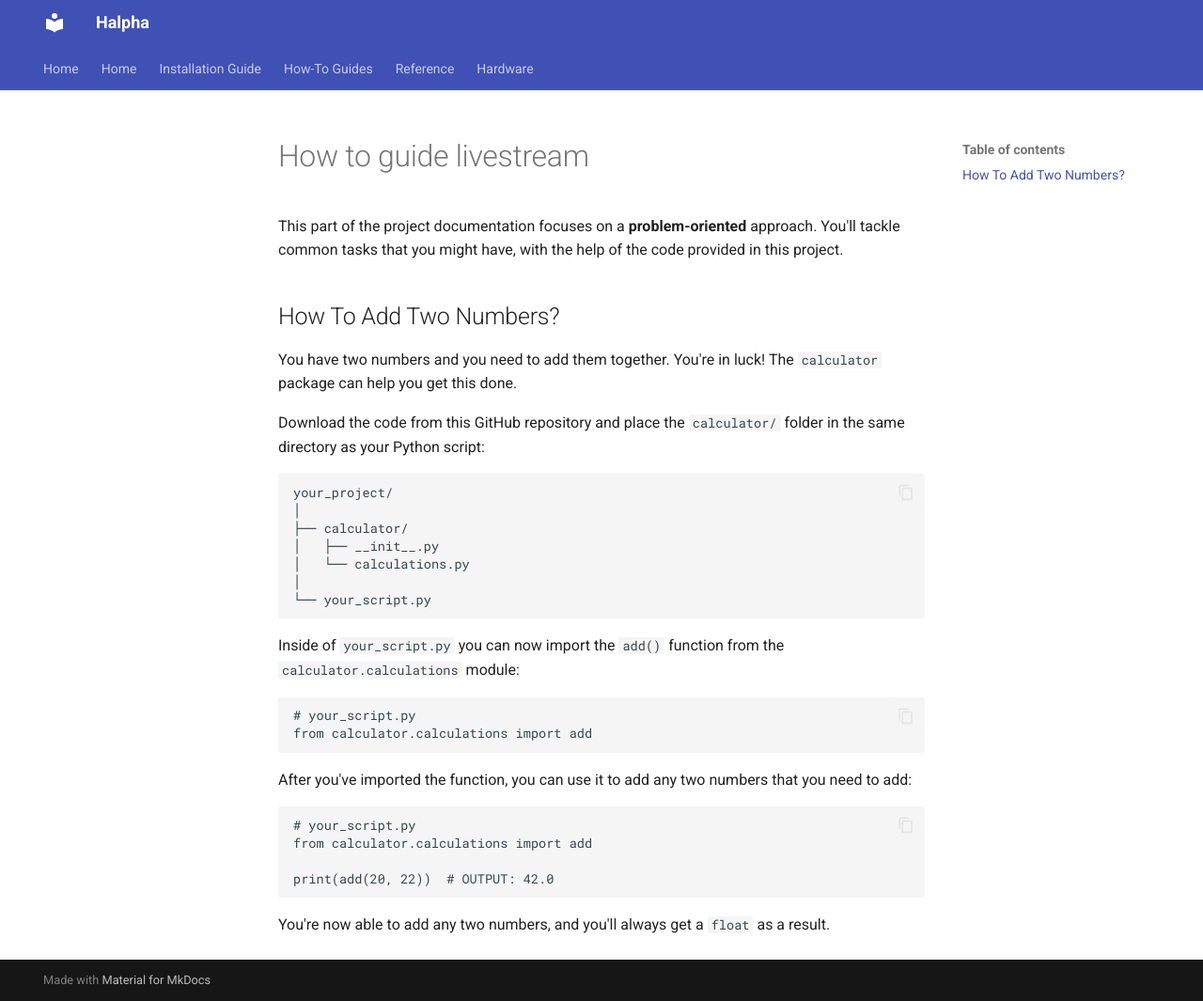
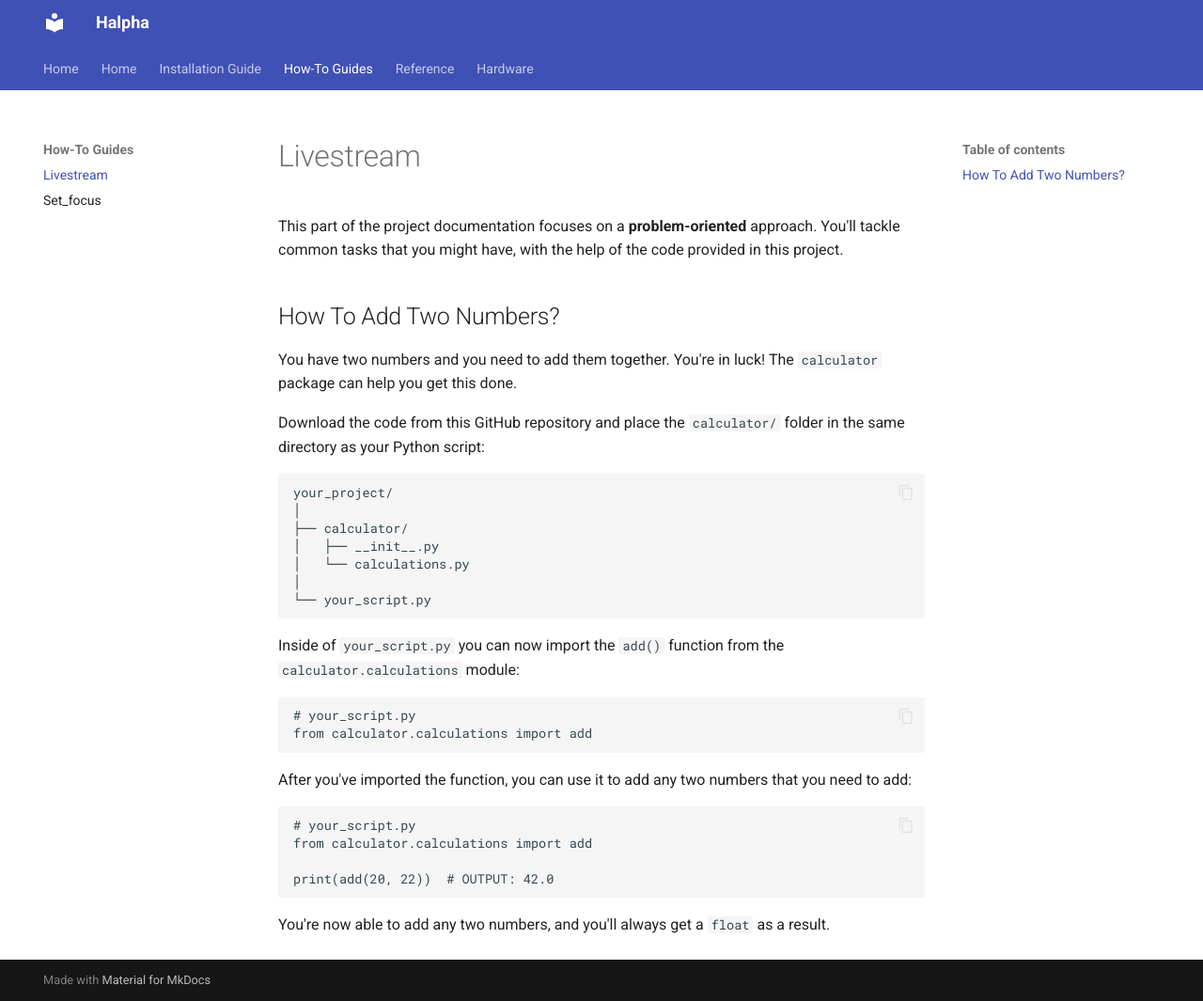
Before and after one commit to pmodwrc/halpha, an MkDocs documentation site: the page built from docs/how-to-guides/how-to-guide-livestream.md, in a window 1280 px wide and 1065 px high. Shown: the whole window at 94% size. Built offline with MkDocs 1.6.1 and Material for MkDocs 9.7.7, drawn with Linux system fonts in a browser that asks for light colours; some of the changed lines change nothing that is shown.

Commit message:
correction file naming

```diff
--- a/mkdocs.yml
+++ b/mkdocs.yml
@@ -13,14 +13,14 @@ nav:
   - Overview: index.md
   - Installation Guide: installation.md
   - How-To Guides:
-    - Livestream: how_to_guides/how-to-guide-livestream.md
-    - Set_focus: how_to_guides/how-to-guide-set-focus.md
+    - Livestream: how-to-guides/how-to-guide-livestream.md
+    - Set_focus: how-to-guides/how-to-guide-set-focus.md
   - Reference:
     - "Camera Control": reference/cameracontrol.md
     - Alignment: reference/alignment.md
     - Image Processing: reference/image_processing.md
     - Server upload: reference/upload.md
-  - Hardware: harware.md
+  - Hardware: hardware.md
 
 
 
```
Also changed, not shown: docs/how-to-guides/How-to-guide-set-focus.md (deleted), docs/how-to-guides/how-to-guide-set-focus.md (added).
